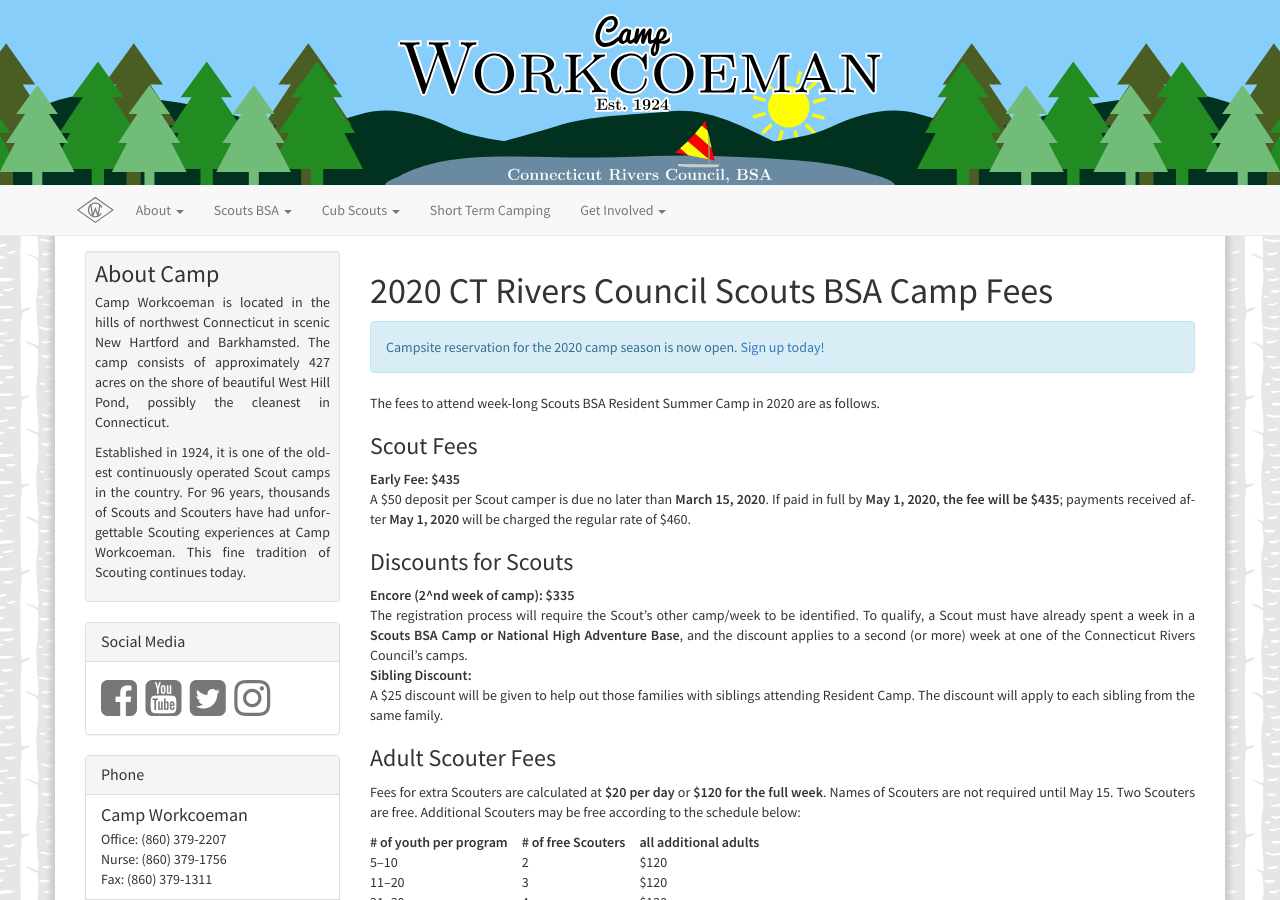
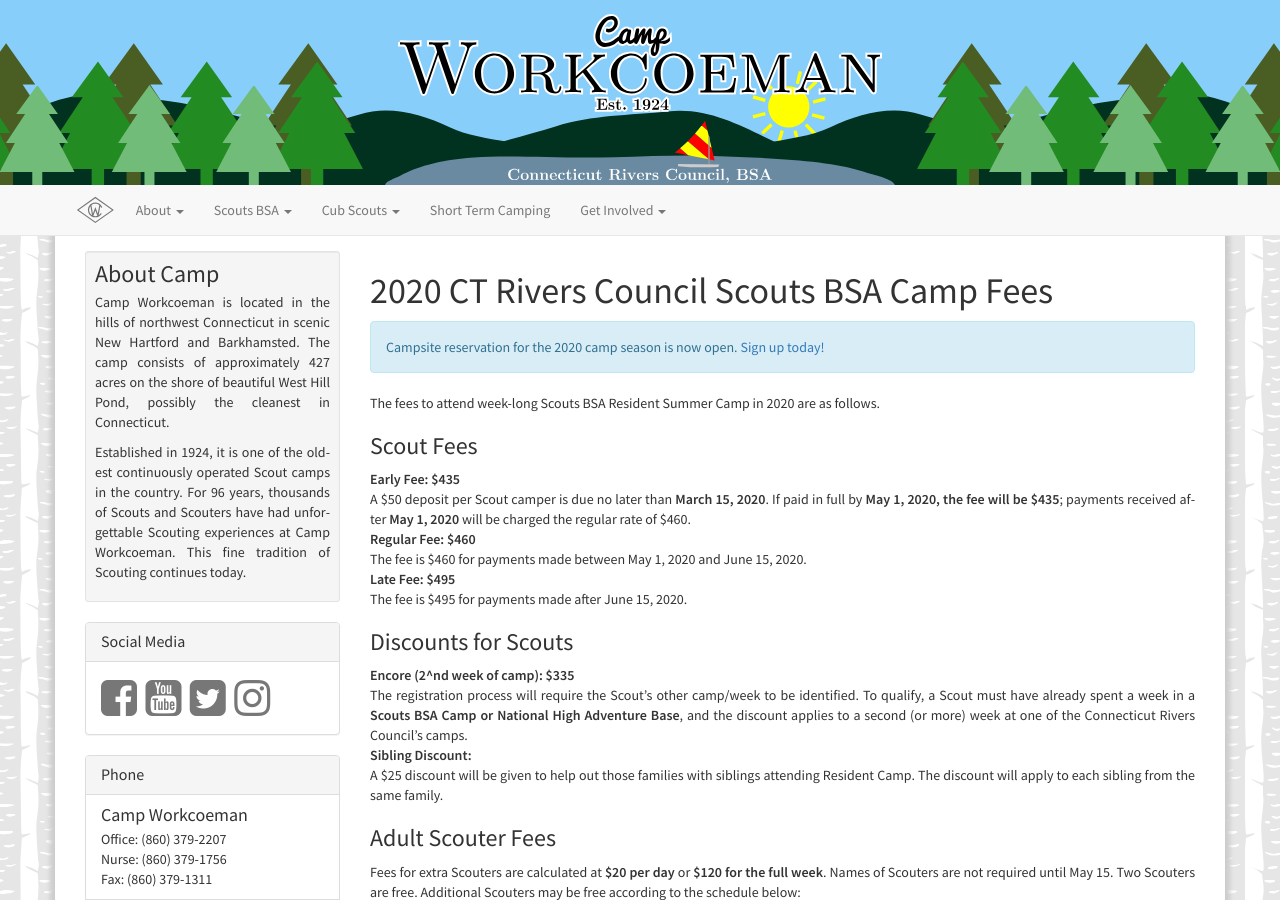
Before and after one commit to campworkcoeman/campworkcoeman.org, a Jekyll site: the page built from boy-scouts/fees/index.md, in a window 1280 px wide and 900 px high. Built offline with Jekyll 4.4.1, drawn with Linux system fonts in a browser that asks for light colours; nearby versions of some CDN libraries; Markdown is read by kramdown in place of the engine named in the settings.

Commit message:
Update Scouts BSA fee schedule for 2020.

```diff
--- a/boy-scouts/fees/index.md
+++ b/boy-scouts/fees/index.md
@@ -20,6 +20,12 @@
 : A $50 deposit per Scout camper is due no later than **March 15, 2020**.
   If paid in full by **May 1, 2020, the fee will be $435**; payments received
   after **May 1, 2020** will be charged the regular rate of $460.
+
+Regular Fee: $460
+: The fee is $460 for payments made between May 1, 2020 and June 15, 2020.
+
+Late Fee: $495
+: The fee is $495 for payments made after June 15, 2020.
 
 ### Discounts for Scouts
 
```
